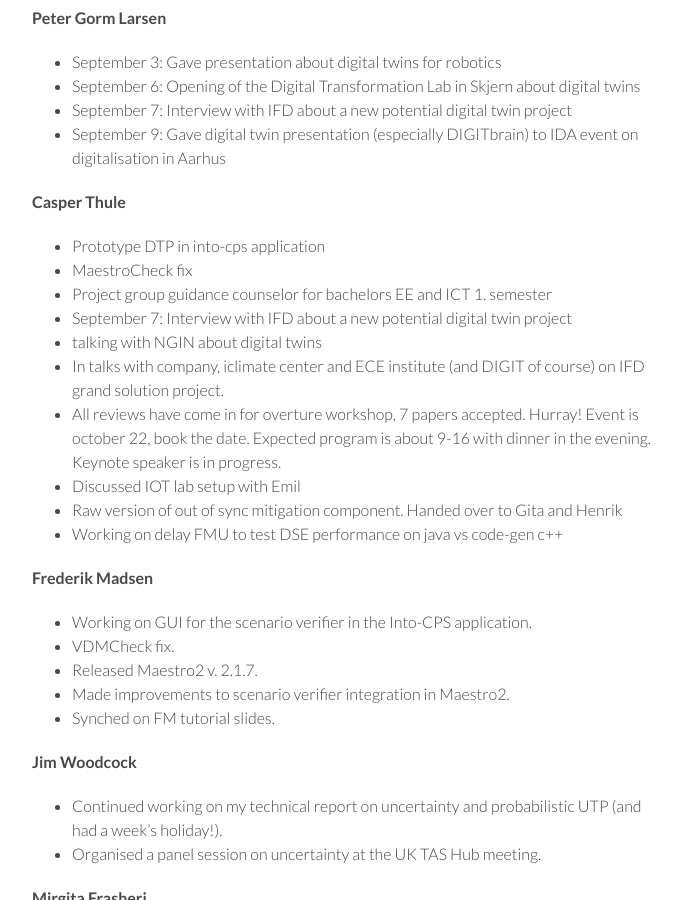
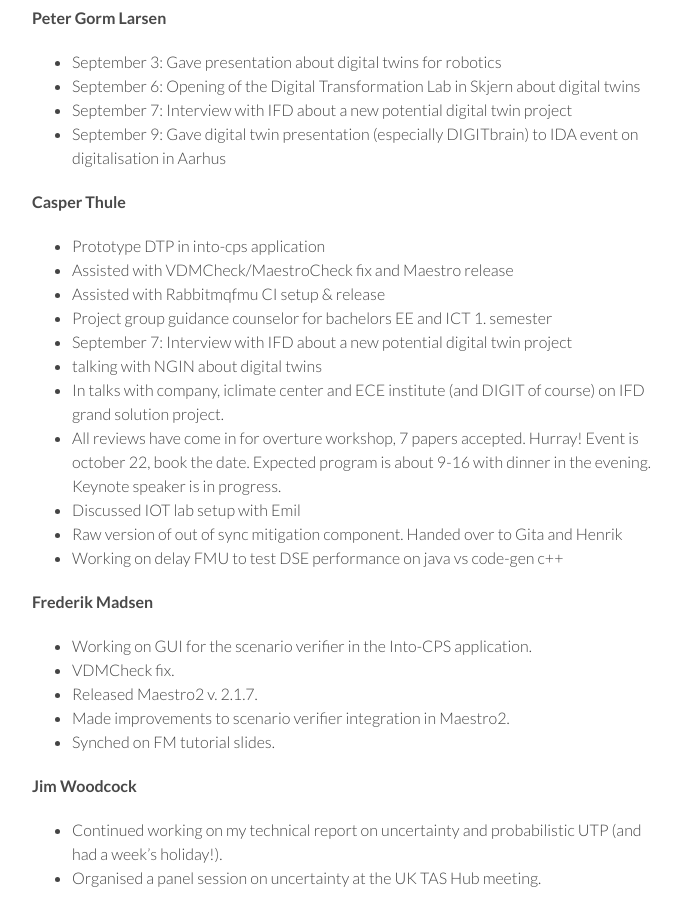
Before and after one commit to digitaltwincentre/digitaltwincentre.github.io, a Jekyll site: the page built from _biweeklies/Biweekly-45.md, in a window 1280 px wide and 900 px high, scrolled down 399 px. Shown: the whole window, without its empty margins (418-1097 px from the left). Built offline with Jekyll 4.4.1, drawn with Linux system fonts in a browser that asks for light colours; nearby versions of some CDN libraries.

Commit message:
Update Biweekly-45.md

```diff
--- a/_biweeklies/Biweekly-45.md
+++ b/_biweeklies/Biweekly-45.md
@@ -34,7 +34,8 @@ date: 17 September 2021, 1030 CEST
 
 #### Casper Thule
 * Prototype DTP in into-cps application
-* MaestroCheck fix
+* Assisted with VDMCheck/MaestroCheck fix and Maestro release
+* Assisted with Rabbitmqfmu CI setup & release
 * Project group guidance counselor for bachelors EE and ICT 1. semester
 * September 7: Interview with IFD about a new potential digital twin project
 * talking with NGIN about digital twins
```
